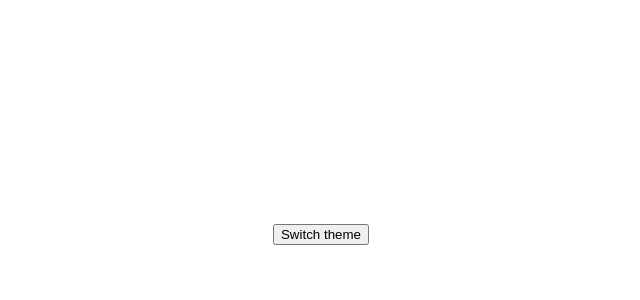
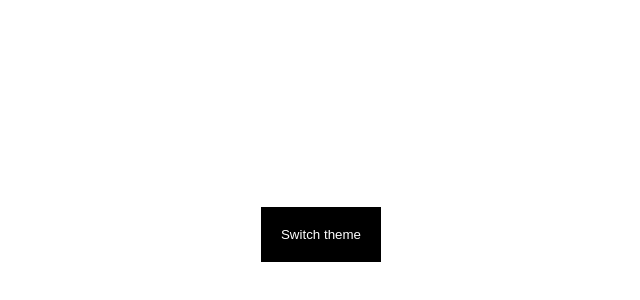
Before and after one commit to Moshyfawn/exploring-hooks, a React (Create React App) app: page / in a window 1280 px wide. Shown: the part 166-466 px from the top of the page, without its empty margins (319-959 px from the left). Built offline with nearby package versions, Linux system fonts and the light colour scheme.

Commit message:
styled components implementation

```diff
--- a/package.json
+++ b/package.json
@@ -5,7 +5,8 @@
   "dependencies": {
     "react": "^16.8.6",
     "react-dom": "^16.8.6",
-    "react-scripts": "2.1.8"
+    "react-scripts": "2.1.8",
+    "styled-components": "^4.2.0"
   },
   "scripts": {
     "start": "react-scripts start",
--- a/src/App.js
+++ b/src/App.js
@@ -1,25 +1,38 @@
 import React from 'react';
+import styled from 'styled-components';
+
+import BasicButton from './elements/buttons/basicButton';
 
 import useTheme from "./hooks/useTheme";
 
 const App = () => {
     const { theme, toggleTheme } = useTheme();
     return (
-      <div
-      className={`App ${theme}`}
-      style={{
-        background: theme === 'dark' ? '#000' : '#fff',
-        color: theme === 'dark' ? '#fff' : '#000',
-        height: '100vh',
-        display: 'flex',
-        justifyContent: 'center',
-        alignItems: 'center'
-      }}>
-        <button type="button" onClick={toggleTheme}>
-					Switch theme
-				</button>
-      </div>
+      <Container className={`App ${theme}`} theme={theme}>
+        <Button
+          type="button"
+          label='Switch theme'
+          onClick={toggleTheme}
+          theme={theme}
+        />
+      </Container>
     );
   }
 
+const Container = styled.div`
+  height: 100vh;
+  display: flex;
+  justify-content: center;
+  align-items: center;
+  background-color: ${props => props.theme === 'dark' ? '#000' : '#fff'};
+  color: ${props => props.theme === 'dark' ? '#fff' : '#000'};
+`;
+
+const Button = styled(BasicButton)`
+  padding: 20px;
+  border: none;
+  color: ${props => props.theme === 'dark' ? '#000' : '#fff'};
+  background-color: ${props => props.theme === 'dark' ? '#fff' : '#000'};
+`;
+
 export default App;
--- /dev/null
+++ b/src/elements/buttons/basicButton.js
@@ -0,0 +1,16 @@
+import React, { PureComponent } from 'react'
+import styled from 'styled-components';
+
+class BasicButton extends PureComponent {
+  render() {
+    const { label, className, onClick } = this.props;
+    return (
+      <Button type='button' className={className} onClick={onClick}>{label}</Button>
+    );
+  }
+}
+
+const Button = styled.button`
+`;
+
+export default BasicButton;
```
Also changed, not shown: 1 other file (tests, documents, lock files or other folders).
